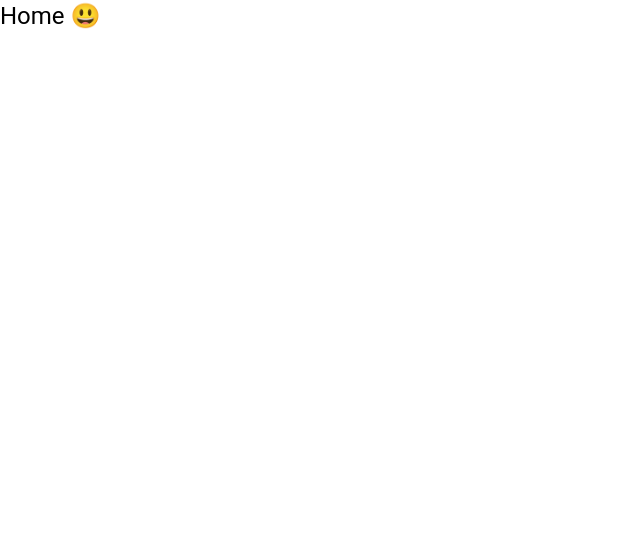
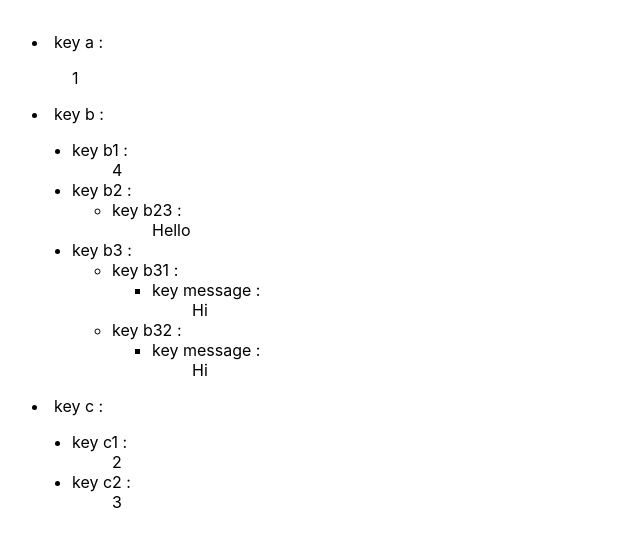
Before and after one commit to PIJUSH364/React__Design_pattens, a React (Create React App) app: page / in a window 1280 px wide. Shown: the top 546 px of the page, without its empty margins (0-640 px from the left). Built offline with nearby package versions, Linux system fonts and the light colour scheme.

Commit message:
our first recurcive component

```diff
--- a/src/App.js
+++ b/src/App.js
@@ -1,11 +1,34 @@
-import { Typography } from '@mui/material';
+import { Stack, Typography } from '@mui/material';
 import React from 'react';
+import RecurciveComponent from './RecurciveComponent';
+
+const nestedObject = {
+  a: 1,
+  b: {
+    b1: 4,
+    b2: {
+      b23: 'Hello',
+    },
+    b3: {
+      b31: {
+        message: 'Hi',
+      },
+      b32: {
+        message: 'Hi',
+      },
+    },
+  },
+  c: {
+    c1: 2,
+    c2: 3,
+  },
+};
 
 function App() {
   return (
-    <div>
-      <Typography variant="h5"> Home 😃</Typography>
-    </div>
+    <Stack m={4}>
+      <RecurciveComponent data={nestedObject} />
+    </Stack>
   );
 }
 
--- /dev/null
+++ b/src/RecurciveComponent.js
@@ -0,0 +1,29 @@
+import React from 'react';
+
+// ? return passing object true or false
+const isObject = (obj) => typeof obj === 'object' && obj != null;
+
+function RecurciveComponent({ data }) {
+  if (!isObject(data)) {
+    return <span>{data}</span>;
+  }
+
+  const pairs = Object.entries(data);
+  console.log(pairs);
+  console.log(typeof pairs);
+
+  return (
+    <>
+      {pairs.map(([key, value]) => (
+        <li key={key}>
+          key {key} :
+          <ul>
+            <RecurciveComponent data={value} />
+          </ul>
+        </li>
+      ))}
+    </>
+  );
+}
+
+export default RecurciveComponent;
--- a/src/index.css
+++ b/src/index.css
@@ -12,7 +12,7 @@ code {
     monospace;
 }
 * {
-  margin: 0;
+  /* margin: 0;
   padding: 0;
-  box-sizing: border-box;
+  box-sizing: border-box; */
 }
```
